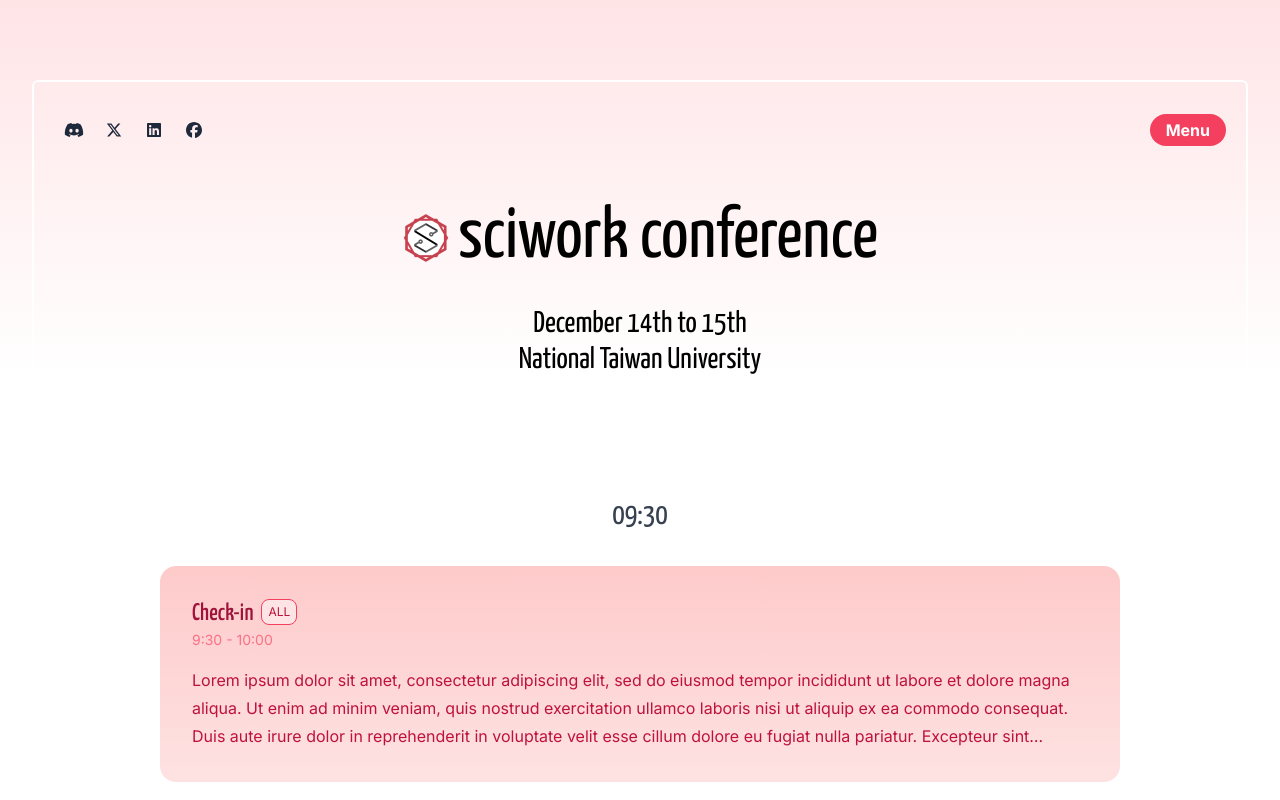
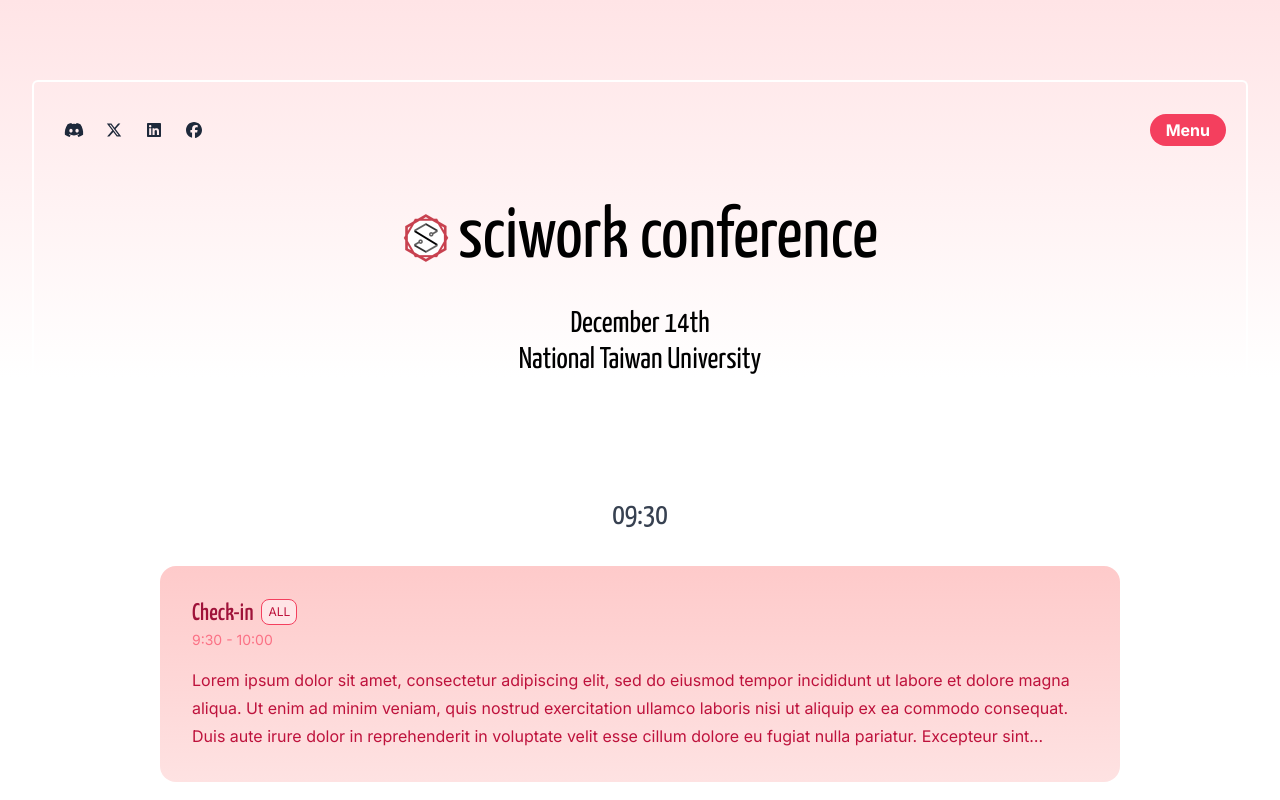
Before and after one commit to sciwork/swconf2024, a Next.js app: page /program in a window 1280 px wide. Shown: the top 800 px of the page. Built offline with nearby package versions, Linux system fonts and the light colour scheme.

Commit message:
update event date

```diff
--- a/components/Hero.tsx
+++ b/components/Hero.tsx
@@ -53,7 +53,7 @@ const Hero = () => {
                 </div>
               </div>
               <div className="tw-font-yk tw-text-xl tablet:tw-text-3xl">
-                December 14th to 15th
+                December 14th
               </div>
               <div className="tw-font-yk tw-text-xl tablet:tw-text-3xl">
                 National Taiwan University
```
